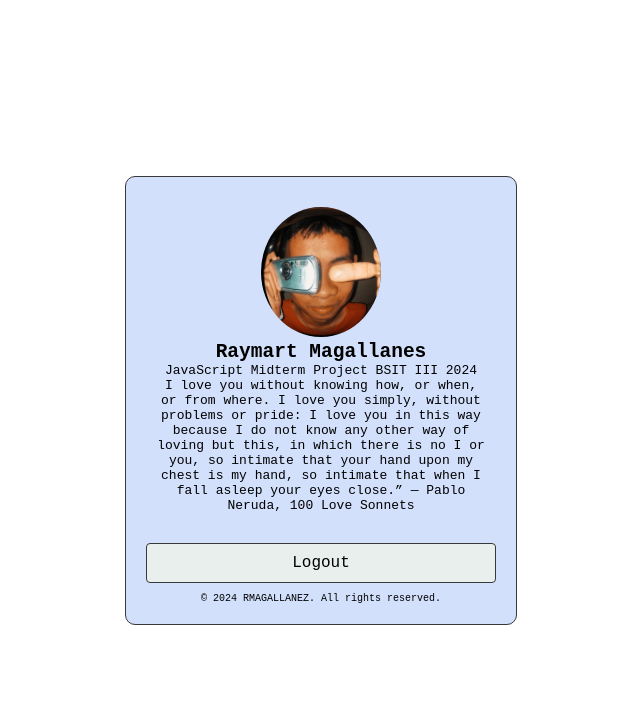
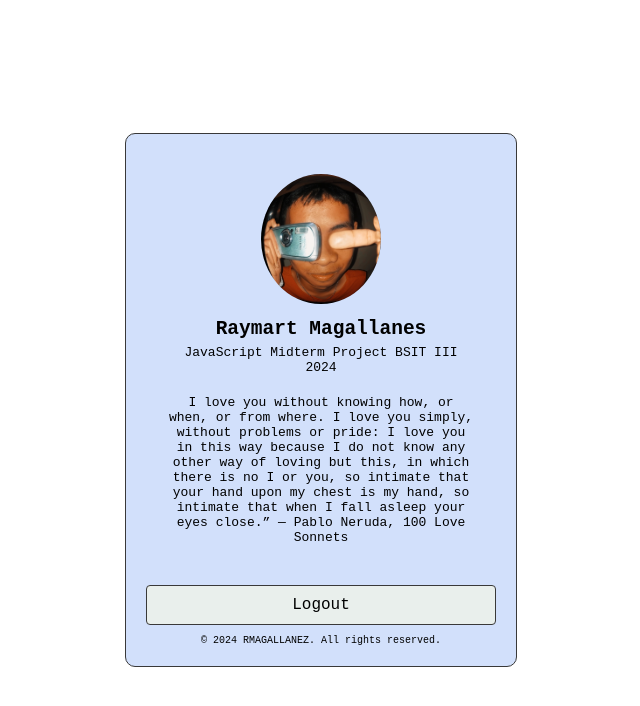
Before and after one commit to dreadnought2099/Midterm_JS, a plain HTML site: page Profile/profile.html in a window 1280 px wide. Shown: the whole page, without its empty margins (319-959 px from the left). Drawn offline with Linux system fonts and the light colour scheme.

Commit message:
changes in profile.css

```diff
--- a/Profile/profile.css
+++ b/Profile/profile.css
@@ -16,10 +16,16 @@ body {
   max-width: 130px;
   max-height: 130px;
   border-radius: 50%;
+  margin-bottom: 10px;
+  transition: transform 0.5s ease-in-out, opacity 0.5s ease-in-out;
+}
+
+.profile-pic:hover {
+  transform: scale(1.2);
 }
 
 .profile-container {
-  padding: 10px;
+  padding: 20px;
   max-width: 350px;
 }
 
@@ -51,3 +57,11 @@ button:hover {
   font-size: 10px;
   margin-top: 10px;
 }
+
+.quote {
+  margin-top: 20px;
+}
+
+h2 {
+  margin-bottom: 5px;
+}
--- a/Profile/profile.html
+++ b/Profile/profile.html
@@ -16,7 +16,7 @@
         />
         <h2>Raymart Magallanes</h2>
         <p>JavaScript Midterm Project BSIT III 2024</p>
-        <p>
+        <p class="quote">
           I love you without knowing how, or when, or from where. I love you
           simply, without problems or pride: I love you in this way because I do
           not know any other way of loving but this, in which there is no I or
```
